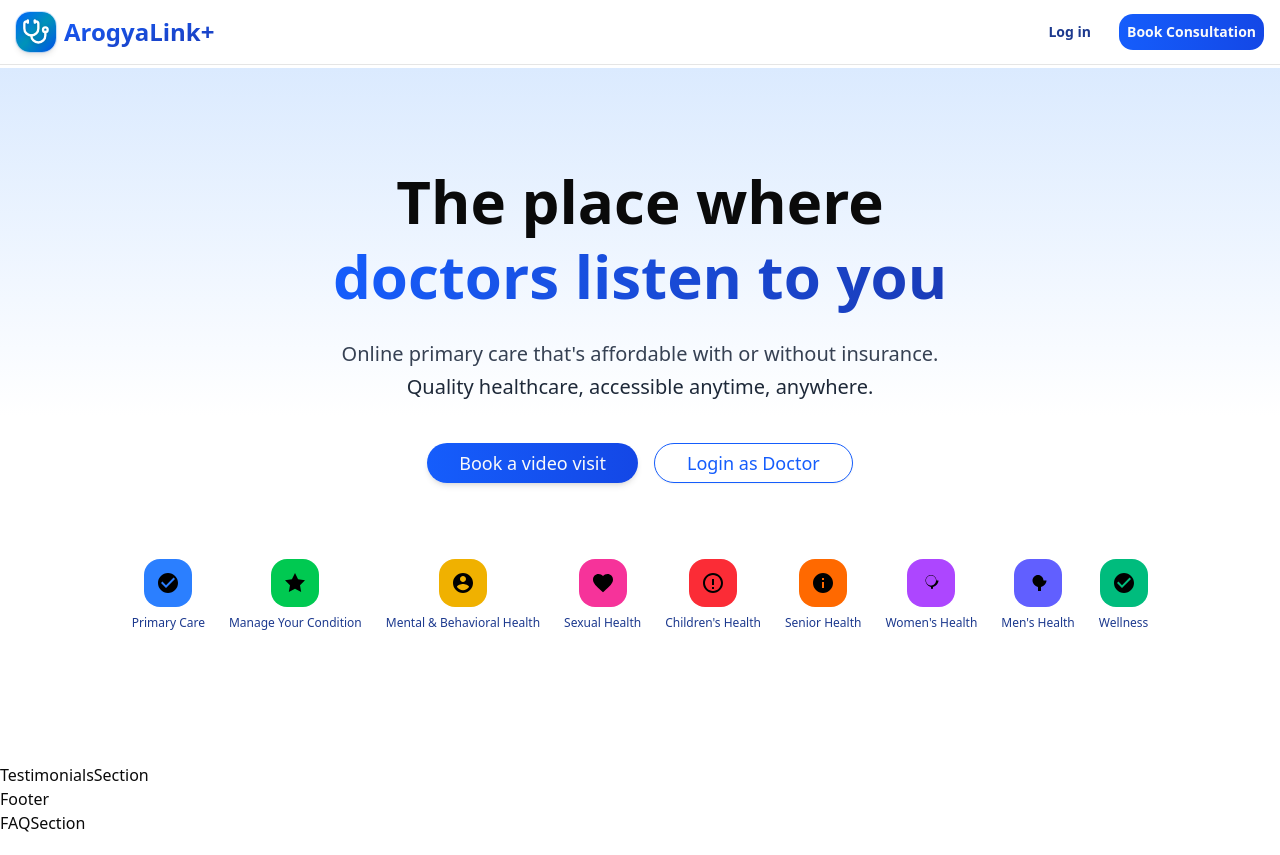
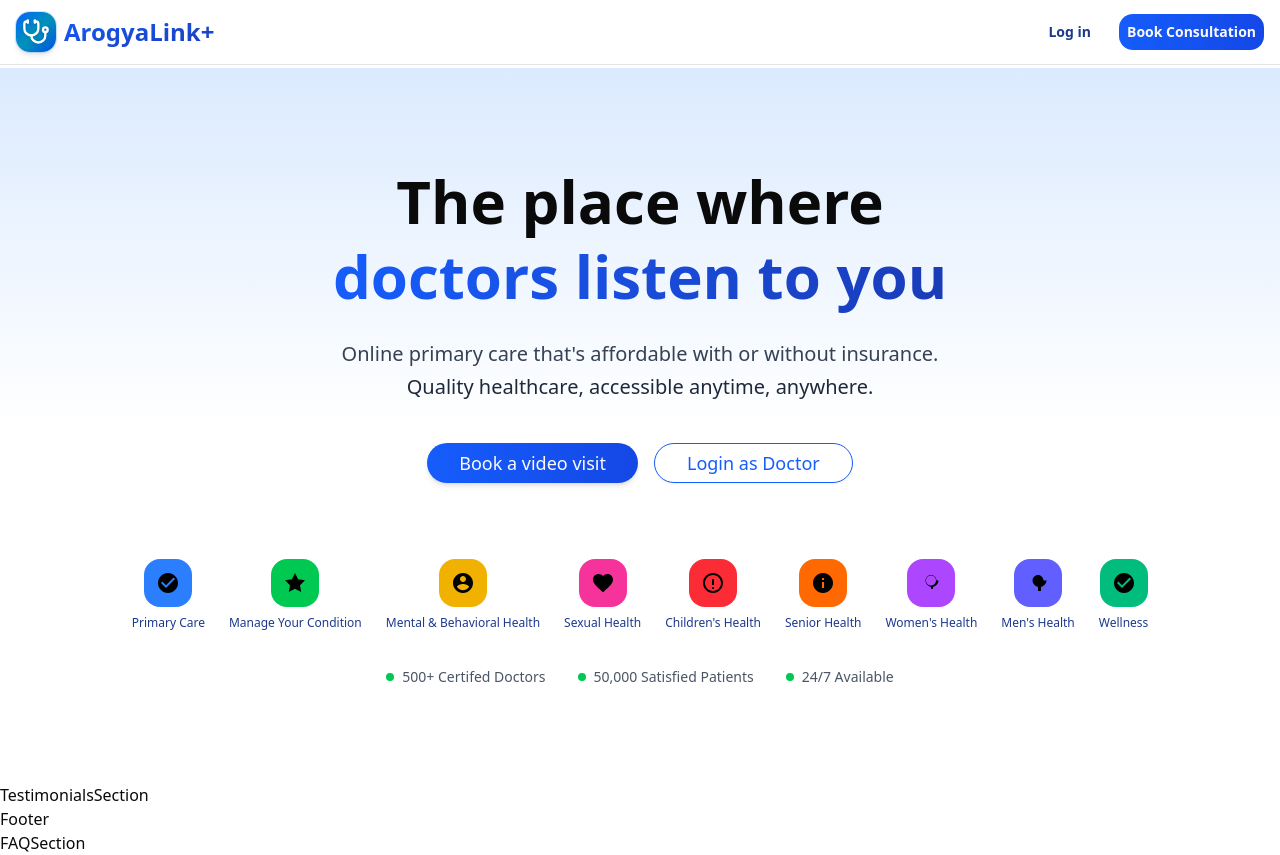
Before and after one commit to ashutosh-mishra2812/ArogayLink-, a Next.js app in the folder frontend/: page / in a window 1280 px wide. Built offline with nearby package versions, Linux system fonts and the light colour scheme.

Commit message:
landing page update

```diff
--- a/frontend/src/components/landing/LandingHero.tsx
+++ b/frontend/src/components/landing/LandingHero.tsx
@@ -71,6 +71,26 @@ const LandingHero = () => {
         </div>
       </div>
     </section>
+
+
+    {/* Trust Indicator */}
+    <div className='flex flex-wrap justify-center items-center gap-8 text-sm text-gray-600'>
+      <div className='flex items-center space-x-2'>
+        <div className='w-2 h-2 bg-green-500 rounded-full'></div>
+        <span>500+ Certifed Doctors</span>
+
+      </div>
+            <div className='flex items-center space-x-2'>
+            <div className='w-2 h-2 bg-green-500 rounded-full'></div>
+           <span>50,000 Satisfied Patients</span>
+
+      </div>
+           <div className='flex items-center space-x-2'>
+           <div className='w-2 h-2 bg-green-500 rounded-full'></div>
+           <span>24/7 Available</span>
+
+      </div>
+    </div>
   </div>
 </section>
 
```
